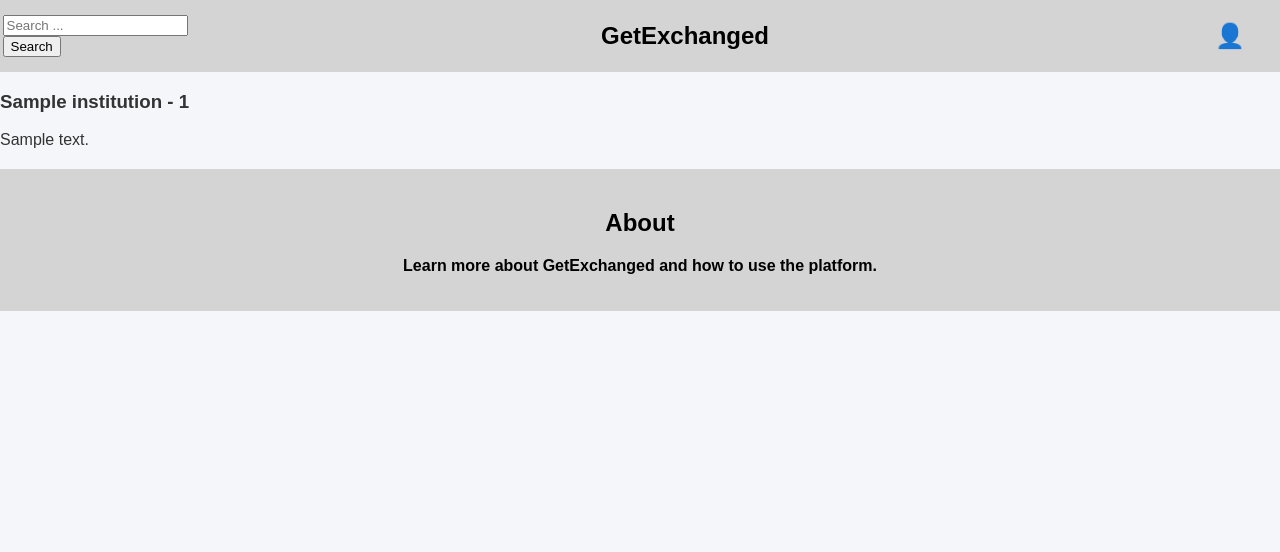
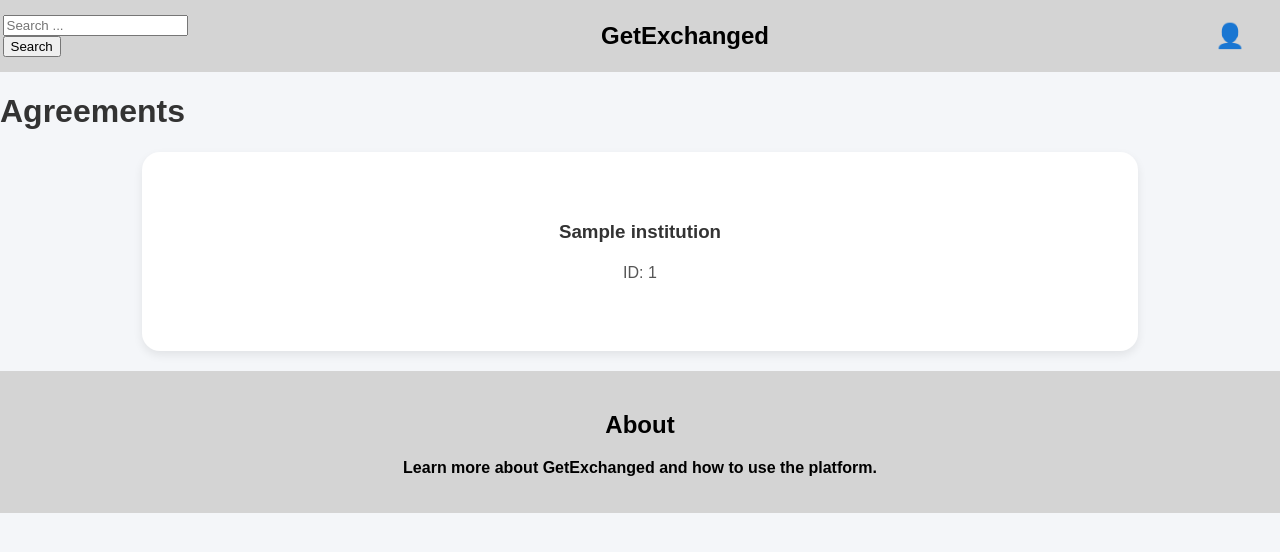
Before and after one commit to Michelle-Dimo/GetExchanged_DIS, a Flask app: page /agreements in a window 1280 px wide. Shown: the top 552 px of the page. Run offline with Flask 3, Linux system fonts and the light colour scheme; a database or web service that is not in the repository returns one stand-in record (values such as "Sample title"); some libraries are stand-ins or nearby versions.

Commit message:
Started the agreements page

```diff
--- a/app/agreements.py
+++ b/app/agreements.py
@@ -11,9 +11,21 @@ bp = Blueprint('agreements', __name__)
 def table():
     db = get_db().cursor()
     db.execute('''
-                SELECT id, institution, text
+                SELECT id, institution
                 FROM agreements
                             ''')
     agreements = db.fetchall()
 
     return render_template('agreements.html', agreements=agreements)
+
+@bp.route('/agreements/<int:id>')
+def agreement(id):
+    db = get_db().cursor()
+    db.execute('''
+                SELECT text
+                FROM agreements
+                WHERE id = %s
+               ''', (id,))
+    text = db.fetchone()
+
+    return render_template('agreements_text.html')
--- a/app/static/style.css
+++ b/app/static/style.css
@@ -262,3 +262,15 @@ body {
     width: 100%;
     border-radius: 10px;
 }
+
+.agreement-card {
+    background-color: white;
+    padding: 50px;
+    border-radius: 18px;
+    text-align: center;
+    width: 70%;
+    text-decoration: none;
+    color: inherit;
+    box-shadow: 0 4px 10px rgba(0,0,0,0.08);
+    transition: 0.3s ease;
+}
--- a/app/templates/agreements.html
+++ b/app/templates/agreements.html
@@ -7,10 +7,17 @@
 {% endblock %}
 
 {% block content %}
+        <header>
+            <h1>Agreements</h1>
+        </header>
     {% for agreement in agreements %}
-        <div class='agreement'>
-            <h3>{{ agreement['institution'] }} - {{ agreement['id'] }}</h3>
-            <p class='agreement_text'>{{ agreement['text'] }}</p>
-        </div>
+        <article class="agreement">
+            <div class="card-container">
+                    <a href="{{ url_for('agreements.agreement', id=agreement['id']) }}" class="agreement-card card">
+                    <h3>{{agreement['institution']}}</h3>
+                    <p>ID: {{agreement['id']}}</p>
+                </a>
+            </div>
+        </article>
     {% endfor %}
 {% endblock %}
```
Also changed, not shown: app/templates/agreements_text.html (added).
